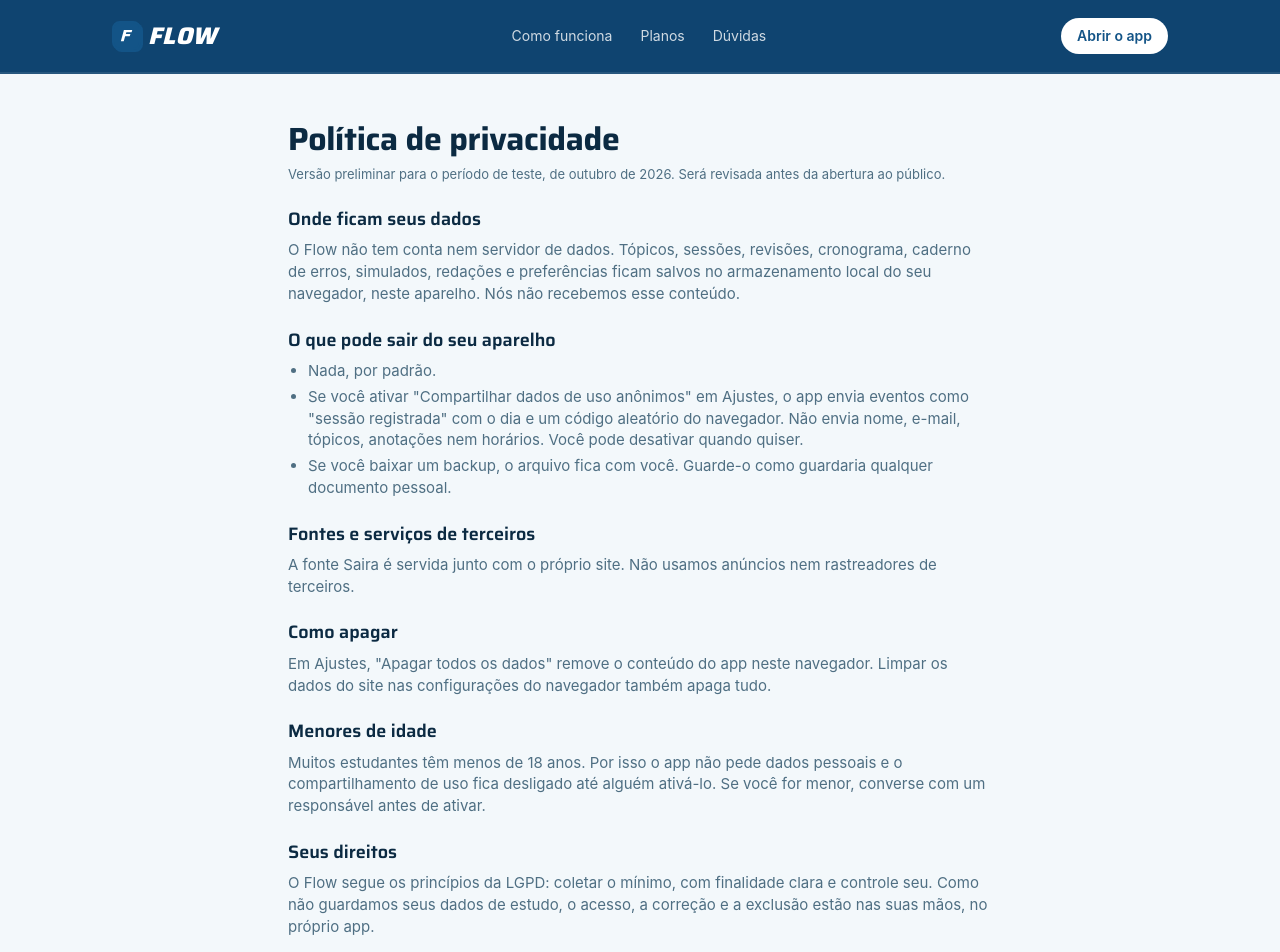
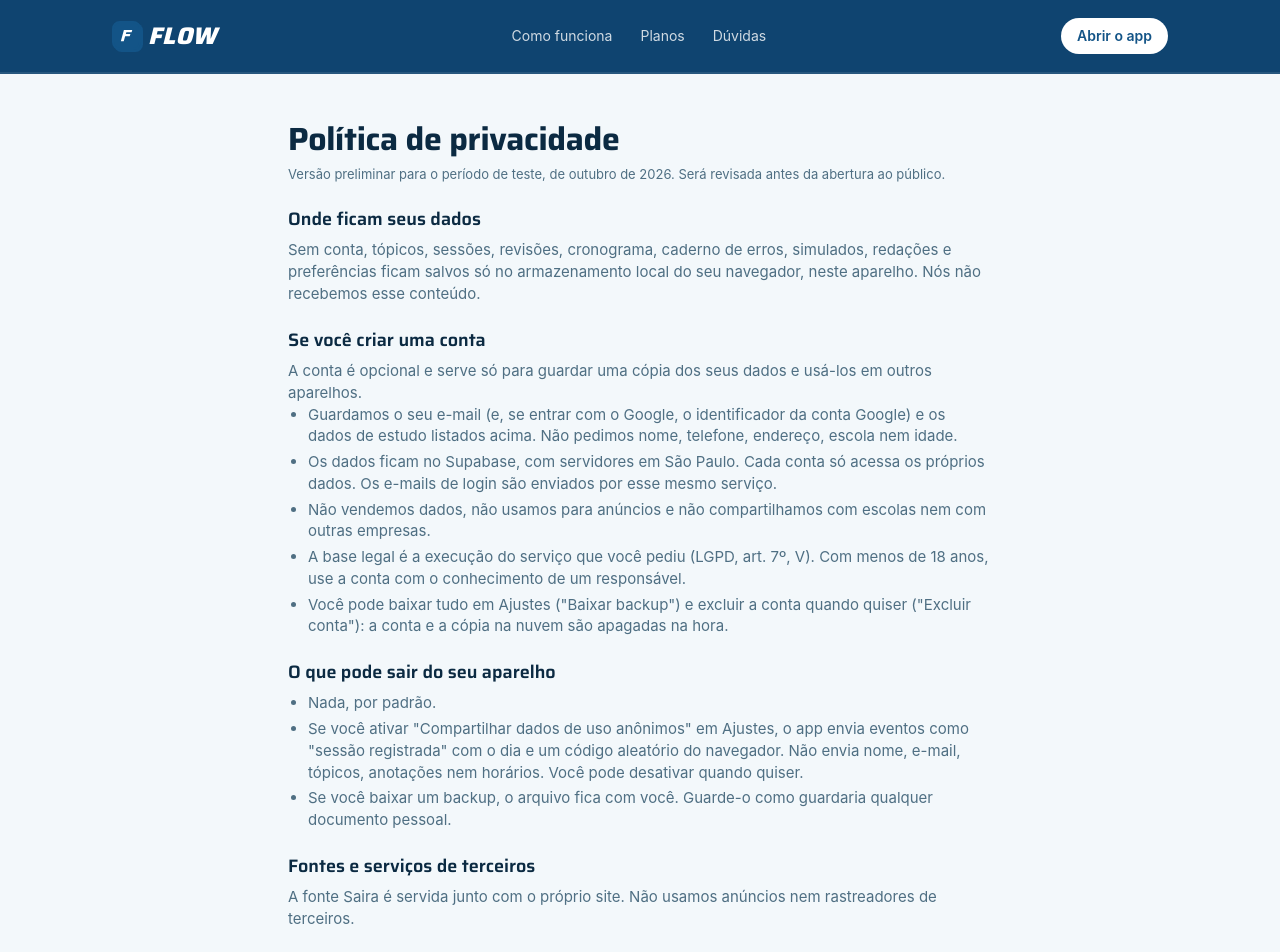
Before and after one commit to gabriel70530-a11y/Flow, a Next.js app: page /privacidade in a window 1280 px wide. Shown: the top 952 px of the page. Built offline with nearby package versions, Linux system fonts and the light colour scheme; no server answers.

Commit message:
docs: describe the optional account in privacy and terms
Co-Authored-By: Claude Opus 5.5 <noreply@anthropic.com>

```diff
--- a/app/(site)/privacidade/page.tsx
+++ b/app/(site)/privacidade/page.tsx
@@ -9,9 +9,32 @@ export default function PrivacidadePage() {
       <section>
         <h2>Onde ficam seus dados</h2>
         <p>
-          O Flow não tem conta nem servidor de dados. Tópicos, sessões, revisões, cronograma, caderno de erros, simulados, redações e preferências ficam salvos no
+          Sem conta, tópicos, sessões, revisões, cronograma, caderno de erros, simulados, redações e preferências ficam salvos só no
           armazenamento local do seu navegador, neste aparelho. Nós não recebemos esse conteúdo.
         </p>
+      </section>
+      <section>
+        <h2>Se você criar uma conta</h2>
+        <p>A conta é opcional e serve só para guardar uma cópia dos seus dados e usá-los em outros aparelhos.</p>
+        <ul>
+          <li>
+            Guardamos o seu e-mail (e, se entrar com o Google, o identificador da conta Google) e os dados de estudo listados acima.
+            Não pedimos nome, telefone, endereço, escola nem idade.
+          </li>
+          <li>
+            Os dados ficam no Supabase, com servidores em São Paulo. Cada conta só acessa os próprios dados. Os e-mails de login são
+            enviados por esse mesmo serviço.
+          </li>
+          <li>Não vendemos dados, não usamos para anúncios e não compartilhamos com escolas nem com outras empresas.</li>
+          <li>
+            A base legal é a execução do serviço que você pediu (LGPD, art. 7º, V). Com menos de 18 anos, use a conta com o
+            conhecimento de um responsável.
+          </li>
+          <li>
+            Você pode baixar tudo em Ajustes (&quot;Baixar backup&quot;) e excluir a conta quando quiser (&quot;Excluir conta&quot;):
+            a conta e a cópia na nuvem são apagadas na hora.
+          </li>
+        </ul>
       </section>
       <section>
         <h2>O que pode sair do seu aparelho</h2>
@@ -32,22 +55,24 @@ export default function PrivacidadePage() {
       <section>
         <h2>Como apagar</h2>
         <p>
-          Em Ajustes, &quot;Apagar todos os dados&quot; remove o conteúdo do app neste navegador. Limpar os dados do site nas
-          configurações do navegador também apaga tudo.
+          Em Ajustes, &quot;Apagar todos os dados&quot; remove o conteúdo do app neste navegador e, se você tiver conta, também na
+          nuvem. &quot;Excluir conta&quot; apaga a conta e a cópia na nuvem. Limpar os dados do site nas configurações do navegador
+          apaga o que está no aparelho.
         </p>
       </section>
       <section>
         <h2>Menores de idade</h2>
         <p>
-          Muitos estudantes têm menos de 18 anos. Por isso o app não pede dados pessoais e o compartilhamento de uso fica desligado
-          até alguém ativá-lo. Se você for menor, converse com um responsável antes de ativar.
+          Muitos estudantes têm menos de 18 anos. Por isso o app funciona sem conta, a conta pede só o e-mail e o compartilhamento de
+          uso fica desligado até alguém ativá-lo. Se você for menor, converse com um responsável antes de criar a conta ou de ativar o
+          compartilhamento.
         </p>
       </section>
       <section>
         <h2>Seus direitos</h2>
         <p>
-          O Flow segue os princípios da LGPD: coletar o mínimo, com finalidade clara e controle seu. Como não guardamos seus
-          dados de estudo, o acesso, a correção e a exclusão estão nas suas mãos, no próprio app.
+          O Flow segue os princípios da LGPD: coletar o mínimo, com finalidade clara e controle seu. O acesso, a correção, a
+          portabilidade (backup em arquivo) e a exclusão estão nas suas mãos, no próprio app.
         </p>
       </section>
     </LegalPage>
--- a/app/(site)/termos/page.tsx
+++ b/app/(site)/termos/page.tsx
@@ -30,8 +30,10 @@ export default function TermosPage() {
       <section>
         <h2>Seus dados</h2>
         <p>
-          Os dados ficam no seu navegador. Se forem apagados (por você, pelo navegador ou por falta de espaço), não há como
-          recuperar sem um backup. Recomendamos baixar backups de tempos em tempos em Ajustes.
+          Sem conta, os dados ficam só no seu navegador: se forem apagados (por você, pelo navegador ou por falta de espaço), não
+          há como recuperar sem um backup. Com a conta opcional, uma cópia fica na nuvem e é sincronizada entre os seus aparelhos;
+          apagar os dados em um aparelho conectado apaga também a cópia. Recomendamos baixar backups de tempos em tempos em
+          Ajustes.
         </p>
       </section>
       <section>
```
